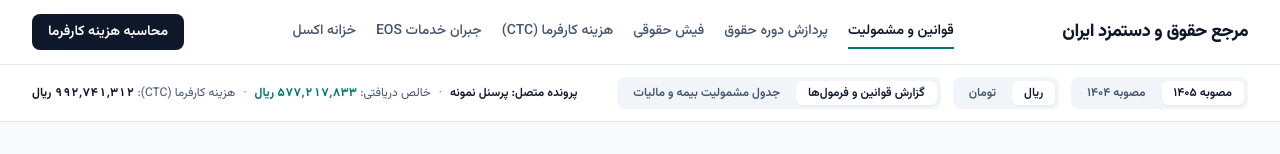
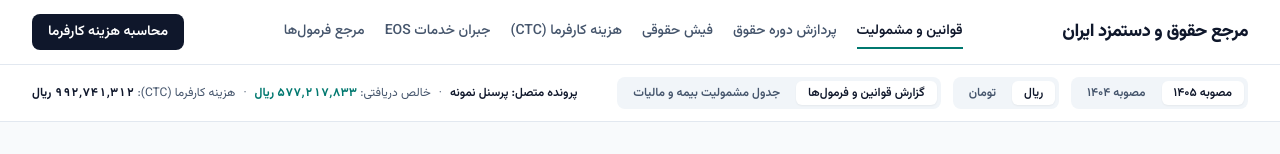
Before and after one commit to mjmadani07-dotcom/salary, a React (Vite) app: page / in a window 1280 px wide. Shown: the top 154 px of the page. Built offline with nearby package versions, Linux system fonts and the light colour scheme.

Commit message:
refactor(ui): label Excel formula references separately from calculations

```diff
--- a/src/App.tsx
+++ b/src/App.tsx
@@ -107,7 +107,7 @@ function AppShell() {
                   : 'border-transparent hover:text-slate-900'
               }`}
             >
-              خزانه اکسل
+              مرجع فرمول‌ها
             </button>
           </nav>
 
@@ -132,7 +132,7 @@ function AppShell() {
               ['calculator', 'فیش حقوقی'],
               ['ctc', 'هزینه کارفرما'],
               ['eos', 'جبران خدمات EOS'],
-              ['excel', 'خزانه اکسل'],
+              ['excel', 'مرجع فرمول‌ها'],
             ] as [ActiveTab, string][]
           ).map(([id, label]) => (
             <button
```
